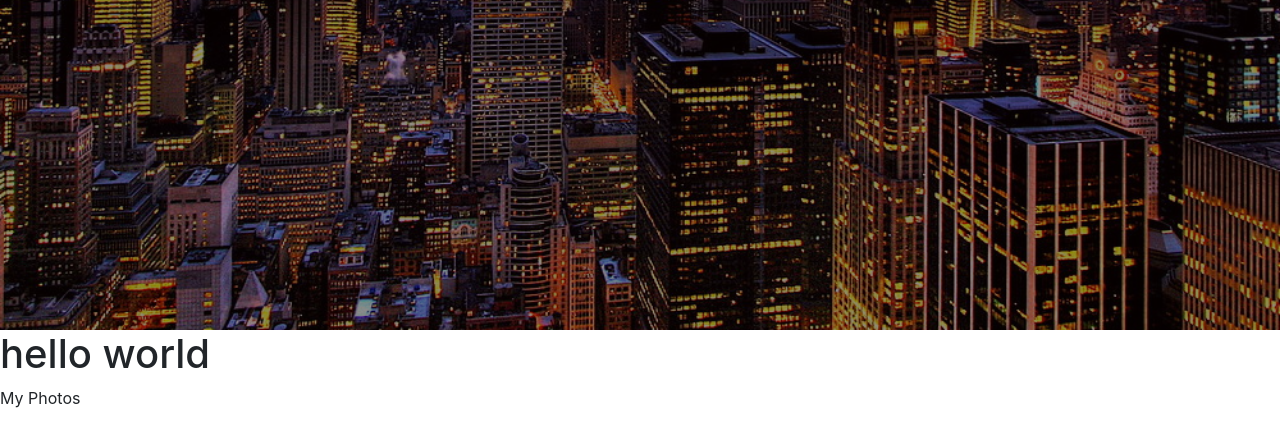
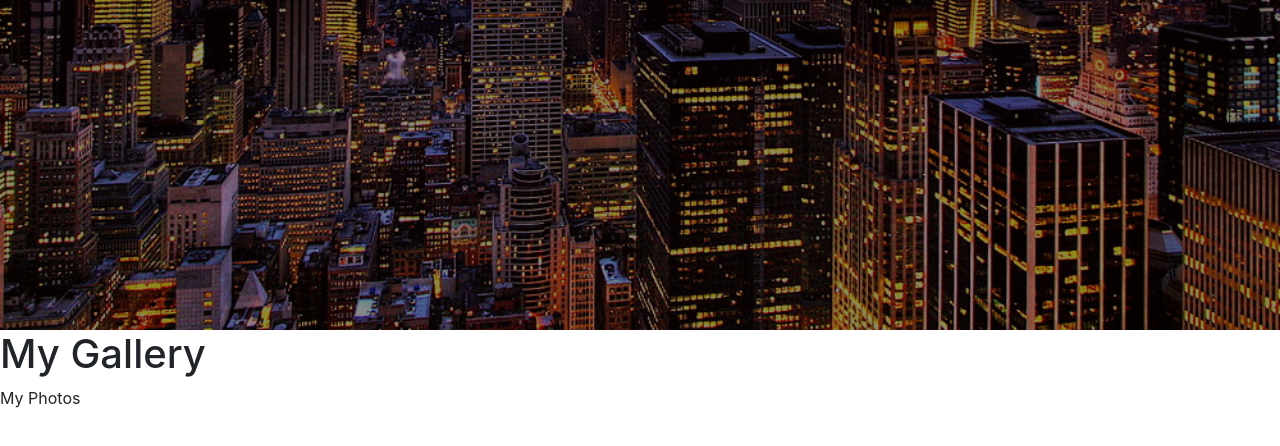
Before and after one commit to bryanpramana/bryanpramana.github.io, a plain HTML site: page index.html in a window 1280 px wide. Shown: the part 470-916 px from the top of the page. Drawn offline with nearby package versions, Linux system fonts and the light colour scheme.

Commit message:
Update index.html

```diff
--- a/index.html
+++ b/index.html
@@ -55,7 +55,7 @@
         </div>
     </div>
 
-    <h1 id="heading">hello world</h1>
+    <h1 id="heading">My Gallery</h1>
     <p id="photo">My Photos</p>
     <img id="eye" src="">
 </body>
```
